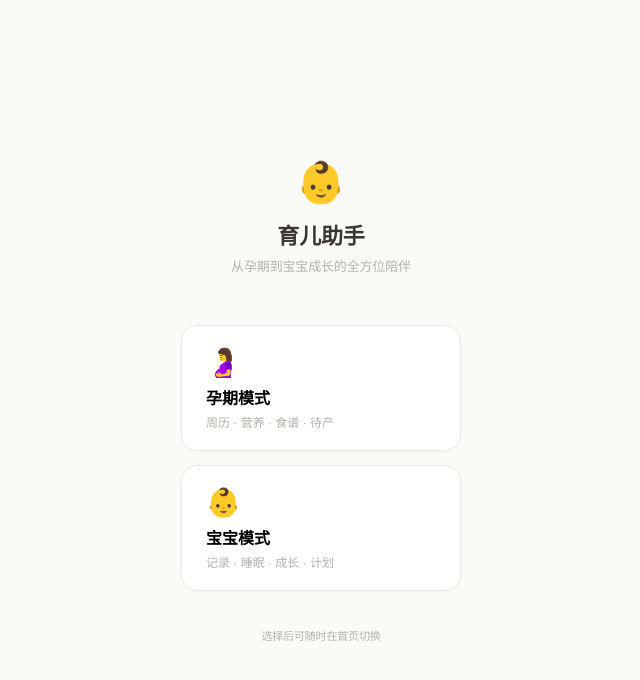
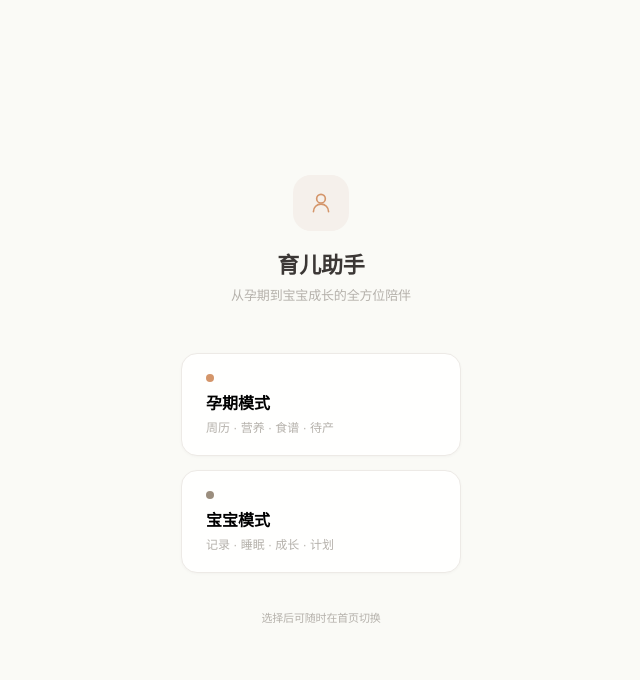
Before and after one commit to houyuzhong96/baby-care-app, a React (Vite) app: page / in a window 1280 px wide. Shown: the top 680 px of the page, without its empty margins (319-959 px from the left). Built offline with nearby package versions, Linux system fonts and the light colour scheme.

Commit message:
彻底移除emoji+SVG替代

```diff
--- a/src/App.tsx
+++ b/src/App.tsx
@@ -102,18 +102,22 @@ function Onboarding({ lastMode, onSelect }: { lastMode?: string; onSelect: (m: '
   return (
     <div style={{ minHeight: '100vh', background: 'var(--bg)', display: 'flex', flexDirection: 'column', alignItems: 'center', justifyContent: 'center', padding: 32, maxWidth: 480, margin: '0 auto' }}>
       <div style={{ textAlign: 'center', marginBottom: 48 }}>
-        <div style={{ fontSize: 40, marginBottom: 12 }}>👶</div>
+        <div style={{ width: 56, height: 56, borderRadius: 18, background: 'var(--primary-light)', display: 'flex', alignItems: 'center', justifyContent: 'center', margin: '0 auto 16px' }}>
+          <svg width="26" height="26" viewBox="0 0 24 24" fill="none" stroke="#D4956A" strokeWidth="1.5" strokeLinecap="round">
+            <circle cx="12" cy="8" r="4"/><path d="M5 20c0-4 3.1-7 7-7s7 3 7 7"/>
+          </svg>
+        </div>
         <div style={{ fontSize: 22, fontWeight: 680, color: 'var(--text)', marginBottom: 6 }}>育儿助手</div>
         <div style={{ fontSize: 13, color: 'var(--text-muted)', lineHeight: 1.6 }}>从孕期到宝宝成长的全方位陪伴</div>
       </div>
       <div style={{ display: 'flex', flexDirection: 'column', gap: 14, width: '100%', maxWidth: 280 }}>
         <button onClick={() => onSelect('pregnancy')} style={{ padding: '20px 24px', outline: lastMode === 'pregnancy' ? '2px solid var(--accent)' : 'none', borderRadius: 16, border: '0.5px solid var(--border)', background: 'var(--card)', cursor: 'pointer', textAlign: 'left', boxShadow: '0 1px 3px rgba(0,0,0,0.03)' }}>
-          <div style={{ fontSize: 28, marginBottom: 6 }}>🤰</div>
+          <div style={{ width: 8, height: 8, borderRadius: '50%', background: '#D4956A', marginBottom: 8 }} />
           <div style={{ fontSize: 16, fontWeight: 600 }}>孕期模式</div>
           <div style={{ fontSize: 12, color: 'var(--text-muted)', marginTop: 4 }}>周历 · 营养 · 食谱 · 待产</div>
         </button>
         <button onClick={() => onSelect('baby')} style={{ padding: '20px 24px', outline: lastMode === 'baby' ? '2px solid var(--accent)' : 'none', borderRadius: 16, border: '0.5px solid var(--border)', background: 'var(--card)', cursor: 'pointer', textAlign: 'left', boxShadow: '0 1px 3px rgba(0,0,0,0.03)' }}>
-          <div style={{ fontSize: 28, marginBottom: 6 }}>👶</div>
+          <div style={{ width: 8, height: 8, borderRadius: '50%', background: '#9B8E7E', marginBottom: 8 }} />
           <div style={{ fontSize: 16, fontWeight: 600 }}>宝宝模式</div>
           <div style={{ fontSize: 12, color: 'var(--text-muted)', marginTop: 4 }}>记录 · 睡眠 · 成长 · 计划</div>
         </button>
```
